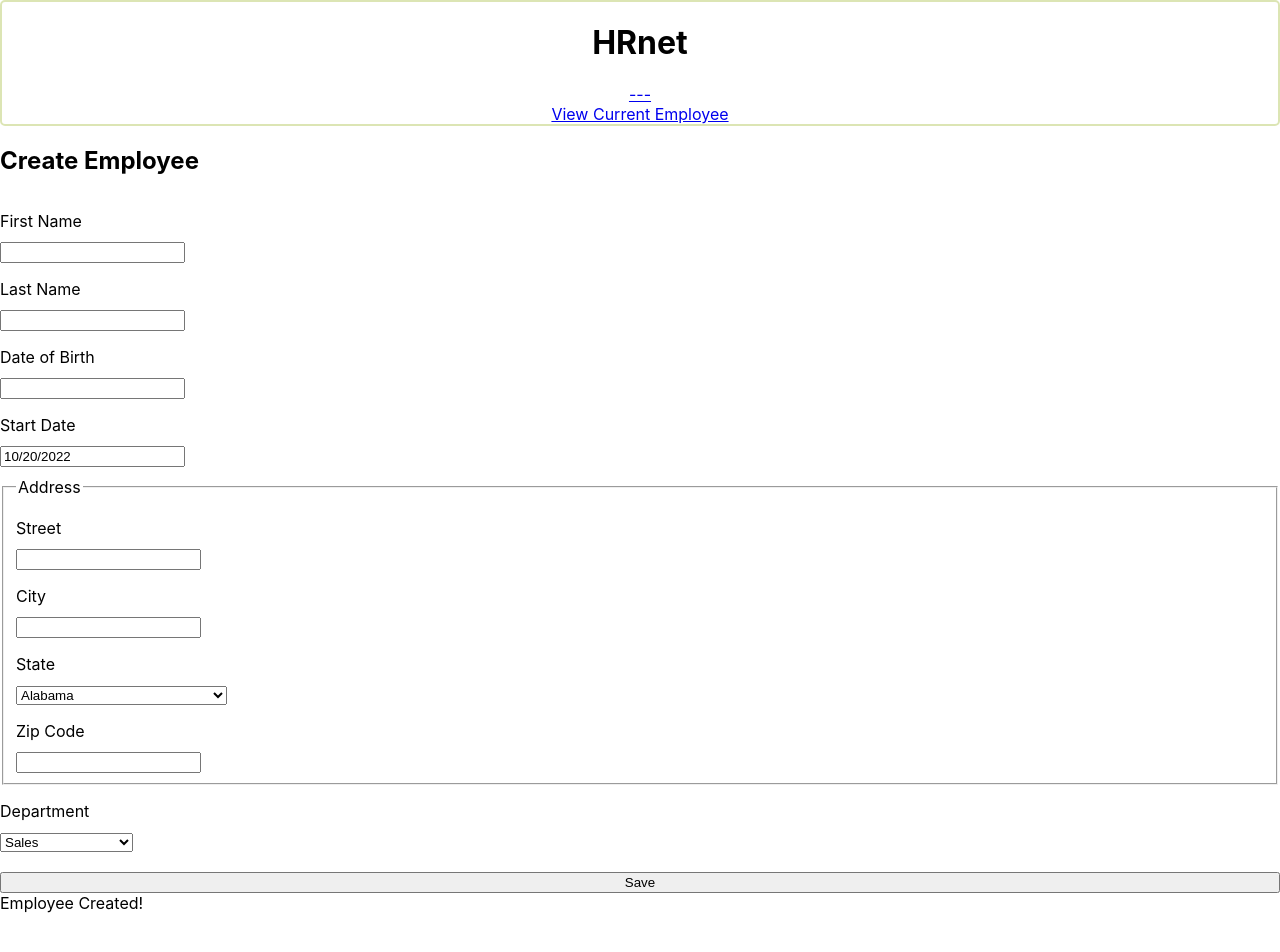
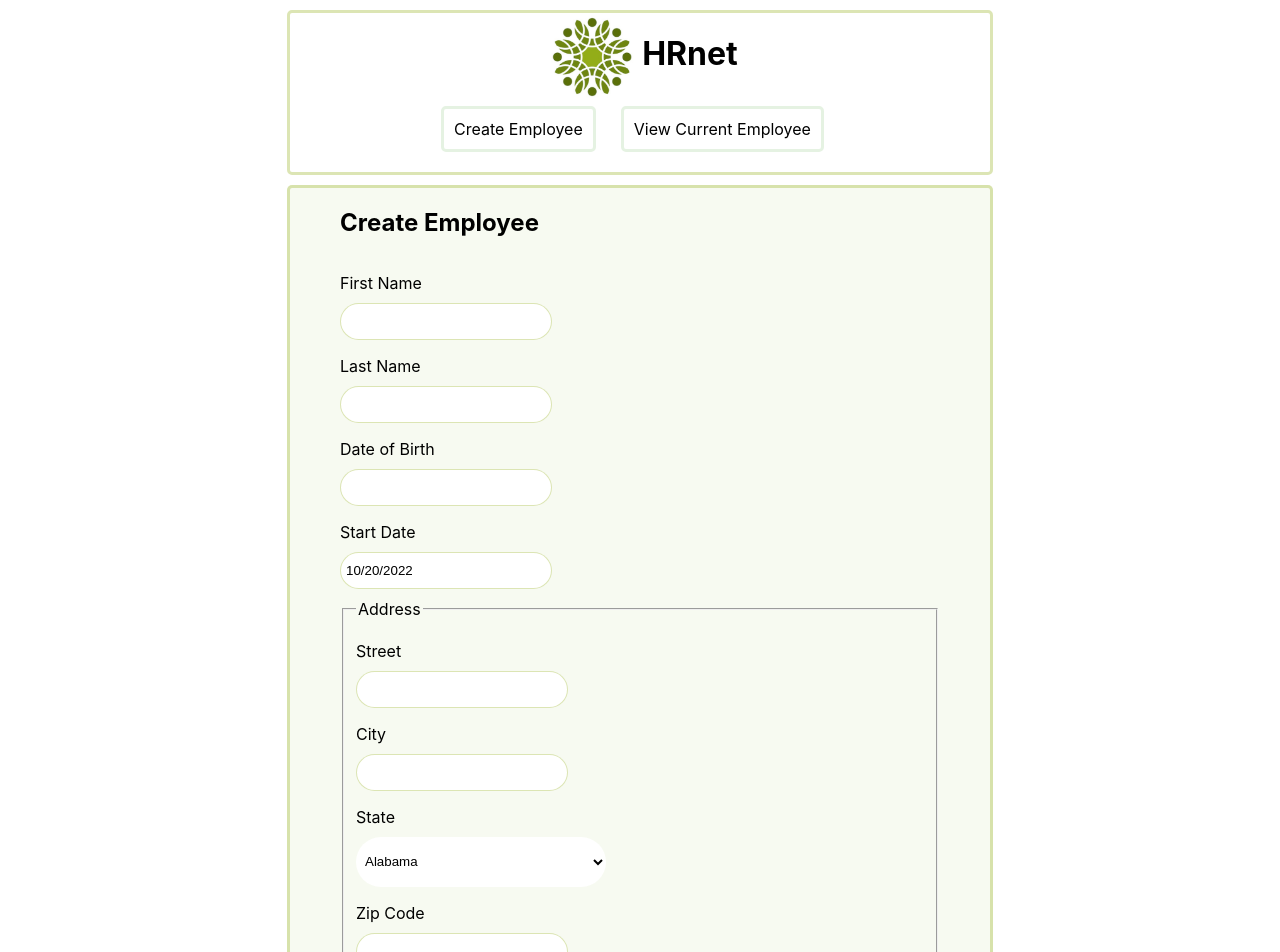
Before and after one commit to johneyme/ProjetOC-14-WealthHealth-2022, a React (Create React App) app: page / in a window 1280 px wide. Shown: the top 952 px of the page. Before the commit the page ends 913 px from the top, so only its background shows below. Built offline with nearby package versions, Linux system fonts and the light colour scheme.

Commit message:
modal, list + css
la modal est fonctionnel, la liste employée OK (fonctionne sous localStorage avec code javascript, voir avec "use"). Mise en forme CSS amélioré

```diff
--- a/src/components/datatable/datable.jsx
+++ b/src/components/datatable/datable.jsx
@@ -1,34 +1,7 @@
 import DataTable from 'react-data-table-component';
 import { columns } from './config.datatable';
 
-const data = [
-  {
-    id: 1,
-    firstName: 'Jean',
-    lastName: 'Duc',
-    startDate: '10/10/2010',
-    department: 'Marketing',
-    dateOfBirth: '01/01/1990',
-    street: '12 three street',
-    city: 'New York',
-    state: 'New York',
-    zipCode: '123456',
-  },
-  {
-    id: 2,
-    firstName: 'Mélanie',
-    lastName: 'Clap',
-    startDate: '20/12/2020',
-    department: 'I.T',
-    dateOfBirth: '05/05/1995',
-    street: '13 sky street',
-    city: 'Miami',
-    state: 'California',
-    zipCode: '654321',
-  },
-];
-
-function DataTableComponent() {
+function DataTableComponent({ data }) {
   return <DataTable columns={columns} data={data} />;
 }
 
--- a/src/components/header/header.css
+++ b/src/components/header/header.css
@@ -1,15 +1,40 @@
 header {
-    border: 2px solid #94ad1852;
+    margin-top: 10px;
+    margin-bottom: 10px;
+    border: 3px solid #94ad1852;
     border-radius: 5px;
     display: flex;
     flex-direction: column;
     align-items: center;
 
+}
 
+.header-title {
+    display: flex;
+}
+
+header img {
+    width: 100px;
 }
 
 nav {
     display: flex;
-    flex-direction: column;
+
     align-items: center;
+    margin-bottom: 10px;
 }
+
+a {
+    color: black;
+    padding: 10px;
+    margin: 5px 20px 10px 5px;
+    border: 3px #2e92121f solid;
+    border-radius: 5px;
+    text-decoration: none;
+    transition: all 300ms;
+}
+
+a:hover {
+    background-color: #71ad180f;
+
+}
--- a/src/components/header/header.jsx
+++ b/src/components/header/header.jsx
@@ -1,12 +1,16 @@
 import './header.css';
 import { Link } from 'react-router-dom';
+import logoWH from '../../assets/logo-wh.png';
 
 function Header() {
   return (
     <header>
-      <h1>HRnet</h1>
+      <div className="header-title">
+        <img src={logoWH} alt="logo HRnet"></img>
+        <h1>HRnet</h1>
+      </div>
       <nav>
-        <Link to="/">---</Link>
+        <Link to="/">Create Employee</Link>
         <Link to="/employee-list">View Current Employee</Link>
       </nav>
     </header>
--- /dev/null
+++ b/src/components/modal/modal.css
@@ -0,0 +1,76 @@
+.darkBG {
+    background-color: rgba(0, 0, 0, 0.2);
+    width: 5000px;
+    height: 1800px;
+    z-index: 0;
+    top: 50%;
+    left: 50%;
+    transform: translate(-50%, -50%);
+    position: absolute;
+}
+
+.centered {
+    position: fixed;
+    top: 50%;
+    left: 50%;
+    transform: translate(-50%, -50%);
+}
+
+.modal {
+    width: 250px;
+    height: 170px;
+    background: white;
+    color: white;
+    z-index: 10;
+    border-radius: 16px;
+    box-shadow: 0 5px 20px 0 rgba(0, 0, 0, 0.04);
+}
+
+
+
+
+.modalContent {
+
+    padding: 10px;
+    font-size: 24px;
+    color: #2c3e50;
+    text-align: center;
+}
+
+.modalActions {
+    position: absolute;
+    bottom: 2px;
+    margin-bottom: 10px;
+    width: 100%;
+}
+
+.actionsContainer {
+    display: flex;
+    justify-content: space-around;
+    align-items: center;
+}
+
+
+
+
+
+.okBtn {
+    margin-top: 10px;
+    cursor: pointer;
+    font-weight: 500;
+    padding: 11px 28px;
+    border-radius: 12px;
+    font-size: 0.8rem;
+    border: none;
+    color: #fff;
+    background: #158f19;
+    transition: all 0.25s ease;
+}
+
+.okBtn:hover {
+    box-shadow: 0 10px 20px -10px #106d13;
+    ;
+    transform: translateY(-5px);
+    background: #158f19;
+    ;
+}
--- /dev/null
+++ b/src/components/modal/modal.jsx
@@ -0,0 +1,24 @@
+import React from 'react';
+import './modal.css';
+
+function Modal({ setIsOpen }) {
+  return (
+    <>
+      <div className="darkBG" onClick={() => setIsOpen(false)} />
+      <div className="centered">
+        <div className="modal">
+          <div className="modalContent">Employee Created!</div>
+          <div className="modalActions">
+            <div className="actionsContainer">
+              <button className="okBtn" onClick={() => setIsOpen(false)}>
+                OK
+              </button>
+            </div>
+          </div>
+        </div>
+      </div>
+    </>
+  );
+}
+
+export default Modal;
--- a/src/index.css
+++ b/src/index.css
@@ -1,5 +1,8 @@
 body {
   margin: auto;
+  display: flex;
+
+  justify-content: center;
 
   font-family: -apple-system, BlinkMacSystemFont, 'Segoe UI', 'Roboto', 'Oxygen',
     'Ubuntu', 'Cantarell', 'Fira Sans', 'Droid Sans', 'Helvetica Neue',
--- a/src/pages/create-employee/create-employee.css
+++ b/src/pages/create-employee/create-employee.css
@@ -1,6 +1,13 @@
 .create-employee-section {
+    padding: 0 50px 50px 50px;
     display: flex;
     flex-direction: column;
+    width: 600px;
+    margin: auto;
+    border-radius: 5px;
+    border: 3px solid #94ad1852;
+    background-color: #71ad180f;
+    margin-bottom: 20px;
 
 }
 
@@ -19,4 +26,42 @@ label {
 
 .address {
     margin-top: 10px;
+
 }
+
+input {
+    border-radius: 25px;
+    height: 25px;
+    width: 200px;
+    border: none;
+    padding: 5px;
+    border: 1px solid #94ad1852;
+}
+
+select {
+    background-color: white;
+    border-radius: 25px;
+    height: 50px;
+    width: 250px;
+    border: none;
+    padding: 5px;
+}
+
+
+.primaryBtn {
+    margin: 20px 10px;
+    cursor: pointer;
+    font-weight: 500;
+    padding: 13px 25px;
+    border-radius: 15px;
+    font-size: 0.8rem;
+    border: none;
+    color: white;
+    background: #185adb;
+    transition: all 0.25s ease;
+}
+
+.primaryBtn:hover {
+    transform: translateY(-5px);
+    box-shadow: 0 10px 20px -10px rgba(24, 90, 219, 0.6);
+}
--- a/src/pages/create-employee/create-employee.jsx
+++ b/src/pages/create-employee/create-employee.jsx
@@ -5,9 +5,13 @@ import DropdownSelect from '../../components/dropdown-select/dropdown-select';
 import DatePicker from 'react-datepicker';
 import 'react-datepicker/dist/react-datepicker.css';
 import { useState } from 'react';
+import Modal from '../../components/modal/modal';
+import saveEmployee from '../../utils/save-employee';
 
 function CreateEmployee() {
   const [startDate, setStartDate] = useState(new Date());
+  const [isOpen, setIsOpen] = useState(false);
+
   return (
     <section className="create-employee-section">
       <h2>Create Employee</h2>
@@ -59,10 +63,13 @@ function CreateEmployee() {
         />
       </form>
 
-      <button>Save</button>
-      <div id="confirmation" className="modal">
-        Employee Created!
-      </div>
+      <button
+        className="primaryBtn "
+        onClick={() => saveEmployee(setIsOpen(true))}
+      >
+        Save
+      </button>
+      {isOpen && <Modal setIsOpen={setIsOpen} />}
     </section>
   );
 }
--- a/src/pages/employee-list/employee-list.jsx
+++ b/src/pages/employee-list/employee-list.jsx
@@ -1,10 +1,15 @@
 import './employee-list.css';
 import DataTableComponent from '../../components/datatable/datable';
+
+const employees = JSON.parse(localStorage.getItem('employees'));
 
 function EmployeeList() {
   return (
     <section>
-      <DataTableComponent />
+      <button onClick={() => window.location.reload(false)}>
+        Actualiser la page
+      </button>
+      <DataTableComponent data={employees} />
     </section>
   );
 }
--- /dev/null
+++ b/src/utils/save-employee.jsx
@@ -0,0 +1,29 @@
+function saveEmployee() {
+  const firstName = document.getElementById('first-name');
+  const lastName = document.getElementById('last-name');
+  const dateOfBirth = document.getElementById('date-of-birth');
+  const startDate = document.getElementById('start-date');
+  const department = document.getElementById('department');
+  const street = document.getElementById('street');
+  const city = document.getElementById('city');
+  const state = document.getElementById('state');
+  const zipCode = document.getElementById('zip-code');
+
+  const employees = JSON.parse(localStorage.getItem('employees')) || [];
+  const employee = {
+    firstName: firstName.value,
+    lastName: lastName.value,
+    dateOfBirth: dateOfBirth.value,
+    startDate: startDate.value,
+    department: department.value,
+    street: street.value,
+    city: city.value,
+    state: state.value,
+    zipCode: zipCode.value,
+  };
+  employees.push(employee);
+  localStorage.setItem('employees', JSON.stringify(employees));
+  console.log(employees);
+}
+
+export default saveEmployee;
```
Also changed, not shown: src/data/mock-datatable.js (added, +26 -0 lines), src/assets/logo-wh.png (added).
